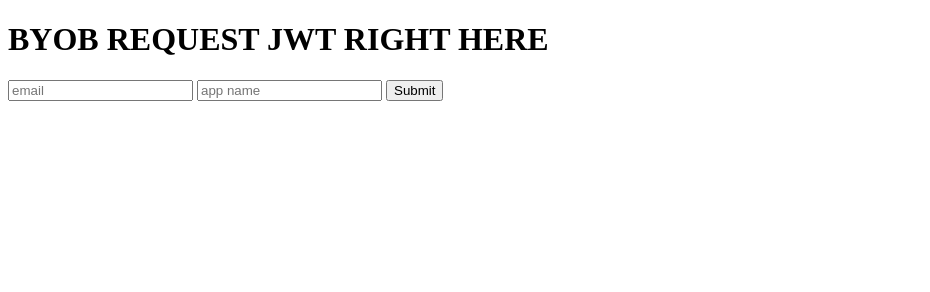
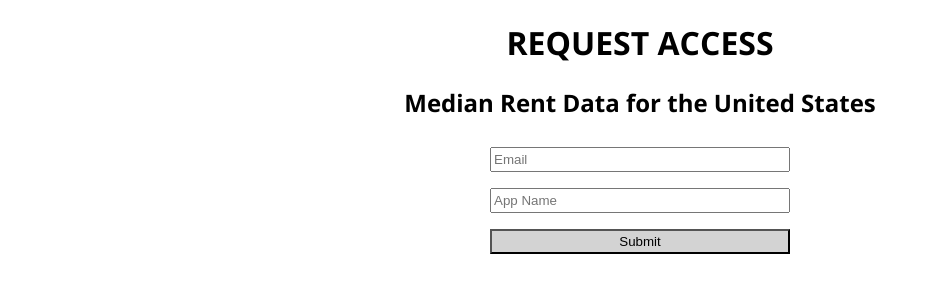
Before and after one commit to lindsaywparker/byob, a website: page public/index.html in a window 1280 px wide. Shown: the whole page, without its empty margins (0-930 px from the left). Drawn offline with nearby package versions, Linux system fonts and the light colour scheme.

Commit message:
Style index.html

```diff
--- a/controller.js
+++ b/controller.js
@@ -133,7 +133,7 @@ const generateJWT = (request, response) => {
   }
 
   const token = jwt.sign(payload, privateKey);
-  response.status(200).json({ msg: 'Request successful, see token below', token });
+  response.status(200).json({ msg: 'Request successful, use token below', token });
 };
 
 module.exports = {
--- a/public/index.html
+++ b/public/index.html
@@ -3,15 +3,19 @@
   <head>
     <meta charset='utf-8'>
     <title>BYOB Request JWT</title>
+    <link rel='stylesheet' href='styles.css'>
+    <link href='https://fonts.googleapis.com/css?family=Open+Sans:300,700' rel='stylesheet'>
   </head>
   <body>
-    <h1>BYOB REQUEST JWT RIGHT HERE</h1>
+    <h1>REQUEST ACCESS</h1>
+    <h2>Median Rent Data for the United States</h2>
     <form>
-      <input id='email-input' type='email' placeholder='email'>
-      <input id='app-input' type='text' placeholder='app name'>
+      <input id='email-input' type='email' placeholder='Email'>
+      <input id='app-input' type='text' placeholder='App Name'>
       <input id='submit-jwt-request' type='submit'>
     </form>
-    <p class='jwt-response'> </p>
+    <p class='jwt-response success-msg'> </p>
+    <p class='jwt-response token'> </p>
     <script src='scripts.js'> </script>
   </body>
 </html>
--- a/public/scripts.js
+++ b/public/scripts.js
@@ -18,6 +18,9 @@ const fetchToken = () => {
   })
     .then(blob => blob.json())
     .then((response) => {
-      document.querySelector('p').textContent = `${response.msg} \n ${response.token}`;
+      document.querySelector('.success-msg').textContent = `${response.msg}`;
+      document.querySelector('.token').textContent = `${response.token}`;
+      document.getElementById('email-input').value = '';
+      document.getElementById('app-input').value = '';
     });
 };
--- a/public/styles.css
+++ b/public/styles.css
@@ -0,0 +1,40 @@
+* {
+  box-sizing: border-box;
+}
+
+body {
+  min-height: 100vh;
+  font-family: 'Open Sans', sans-serif;
+  font-weight: 300;
+  text-align: center;
+}
+
+h1 {
+  font-weight: 600;
+}
+
+form {
+  display: flex;
+  flex-direction: column;
+  align-items: center;
+}
+
+input {
+  height: 25px;
+  width: 300px;
+  margin: 8px;
+}
+
+#submit-jwt-request {
+  background-color: lightgray;
+  cursor: pointer;
+}
+
+.jwt-response {
+  width: 90%;
+  margin: 32px auto;
+}
+
+.token {
+  word-wrap: break-word;
+}
```
